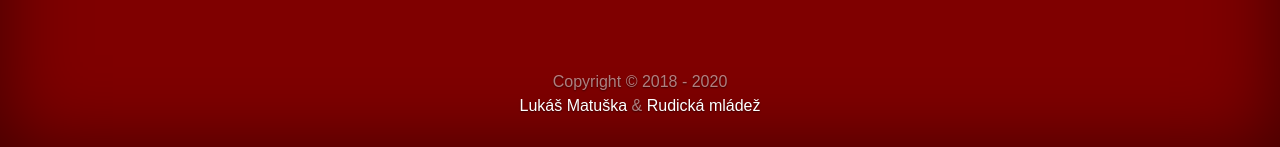
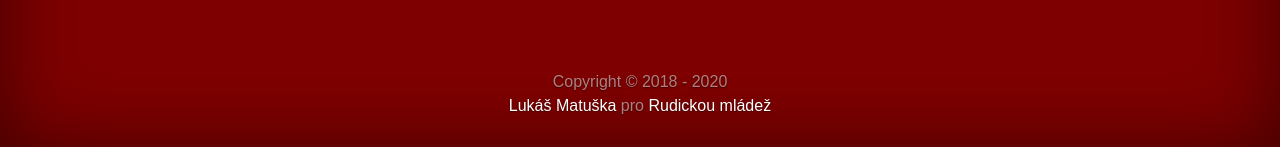
Before and after one commit to HodyRC/mikulas-frontend, a React (Create React App) app: page / in a window 1280 px wide. Shown: the part 650-797 px from the top of the page. Built offline with nearby package versions, Linux system fonts and the light colour scheme; no server answers; a web font is replaced by a local one.

Commit message:
Improve footer

```diff
--- a/src/components/Footer.jsx
+++ b/src/components/Footer.jsx
@@ -4,8 +4,8 @@ function Footer () {
       <div className='inner '>
         <p>Copyright &copy; 2018 - 2020<br />
           <a href='//lukasmatuska.cz' target='_blank' rel='noopener noreferrer'>Lukáš&nbsp;Matuška</a>
-          &nbsp;&&nbsp;
-          <a href='//rudickamladez.cz' target='_blank' rel='noopener noreferrer'>Rudická&nbsp;mládež</a>
+          &nbsp;pro&nbsp;
+          <a href='//rudickamladez.cz' target='_blank' rel='noopener noreferrer'>Rudickou&nbsp;mládež</a>
         </p>
       </div>
     </footer>
```
